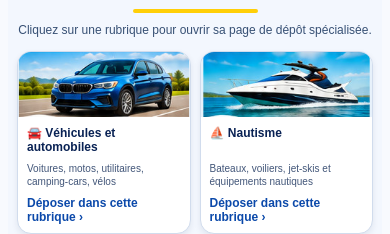
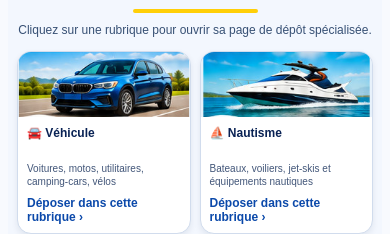
Before and after one commit to Touticimarket/tout-ici-market, a Next.js app: page /deposer in a window 390 px wide. Shown: the part 1210-1444 px from the top of the page. Built offline with nearby package versions, Linux system fonts and the light colour scheme.

Commit message:
Unify visible Automobile category label as Véhicule without changing links or site design

```diff
--- a/app/deposer/categories.ts
+++ b/app/deposer/categories.ts
@@ -1,6 +1,6 @@
 export type DepotCategory={slug:string;nom:string;resume:string;icone:string;image:string;sousCategories:string[];champs:{key:string;label:string;type?:"number"|"text"|"select";options?:string[]}[]};
 export const depotCategories:DepotCategory[]=[
-{slug:"automobile",nom:"Véhicules et automobiles",resume:"Voitures, motos, utilitaires, camping-cars, vélos",icone:"🚘",image:"automobile",sousCategories:["Voitures","Motos & Scooters","Utilitaires","Camions","Camping-cars","Caravanes","Remorques","Vélos","Équipements"],champs:[]},
+{slug:"automobile",nom:"Véhicule",resume:"Voitures, motos, utilitaires, camping-cars, vélos",icone:"🚘",image:"automobile",sousCategories:["Voitures","Motos & Scooters","Utilitaires","Camions","Camping-cars","Caravanes","Remorques","Vélos","Équipements"],champs:[]},
 {slug:"nautisme",nom:"Nautisme",resume:"Bateaux, voiliers, jet-skis et équipements nautiques",icone:"⛵",image:"nautisme",sousCategories:["Bateaux à moteur","Voiliers","Jet-skis","Semi-rigides","Moteurs & Pièces","Accastillage","Remorques de bateaux","Équipements nautiques"],champs:[{key:"marque",label:"Marque"},{key:"modele",label:"Modèle"},{key:"annee",label:"Année",type:"number"},{key:"longueur",label:"Longueur (m)",type:"number"},{key:"type_moteur",label:"Motorisation"}]},
 {slug:"immobilier",nom:"Immobilier",resume:"Vente, location, colocation, terrains, commerces",icone:"🏡",image:"immobilier",sousCategories:["Appartement","Maison","Villa","Terrain","Commerce","Bureau","Parking","Autres biens"],champs:[{key:"transaction",label:"Transaction",type:"select",options:["Vente","Location","Colocation","Location saisonnière"]},{key:"surface",label:"Surface (m²)",type:"number"},{key:"pieces",label:"Nombre de pièces",type:"number"},{key:"chambres",label:"Chambres",type:"number"},{key:"classe_energie",label:"Classe énergie",type:"select",options:["A","B","C","D","E","F","G","Non renseignée"]}]},
 {slug:"emploi-services",nom:"Emploi & Services",resume:"Emplois, prestations et services à la personne",icone:"💼",image:"emploi",sousCategories:["Offre d'emploi","Recherche d'emploi","Services à la personne","Cours & Formation","Prestations professionnelles","Autres services"],champs:[{key:"type_contrat",label:"Contrat ou prestation",type:"select",options:["CDI","CDD","Intérim","Alternance","Stage","Prestation de services","Autre"]},{key:"temps_travail",label:"Temps de travail",type:"select",options:["Temps plein","Temps partiel","Ponctuel","Non précisé"]}]},
```
